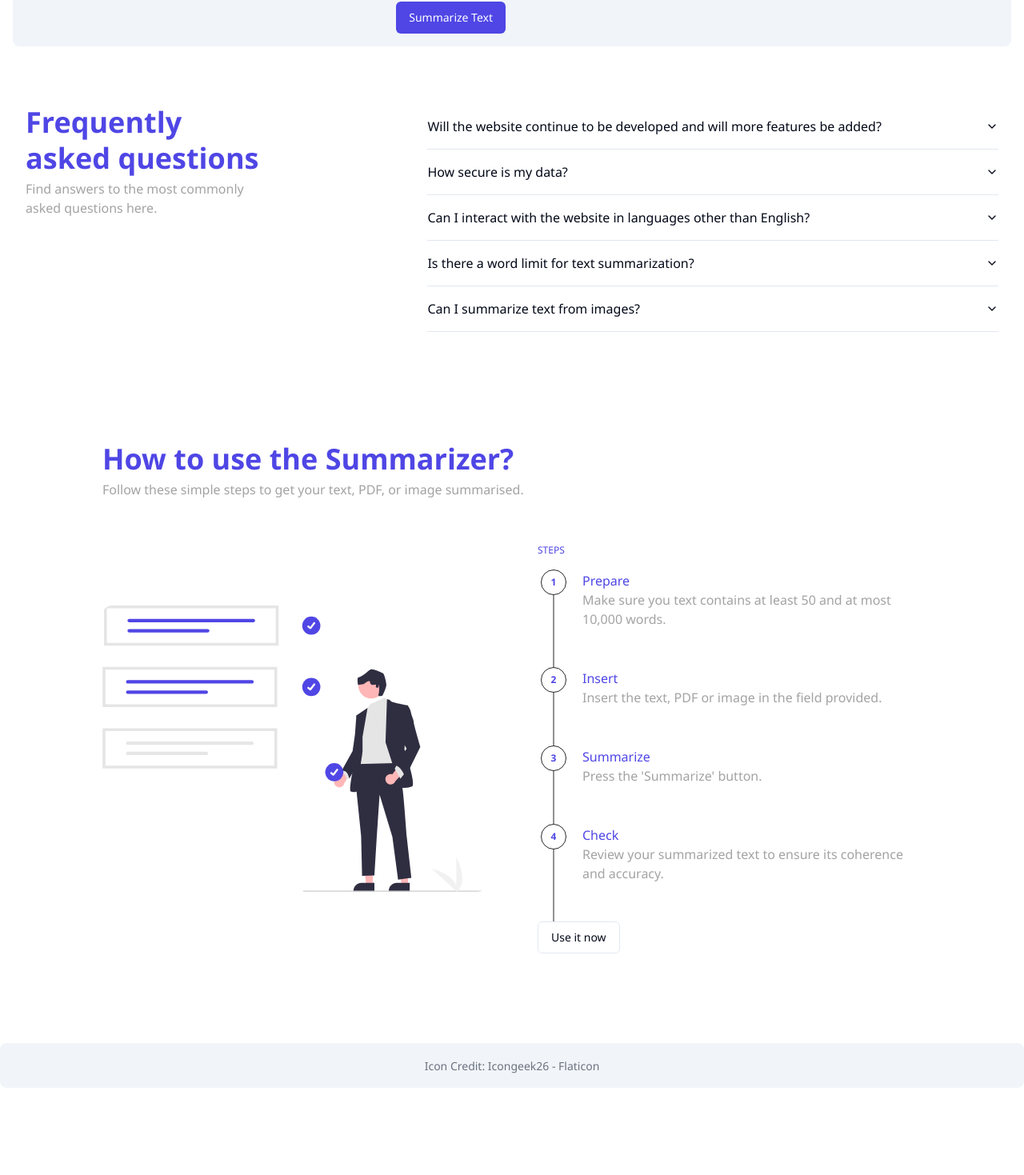
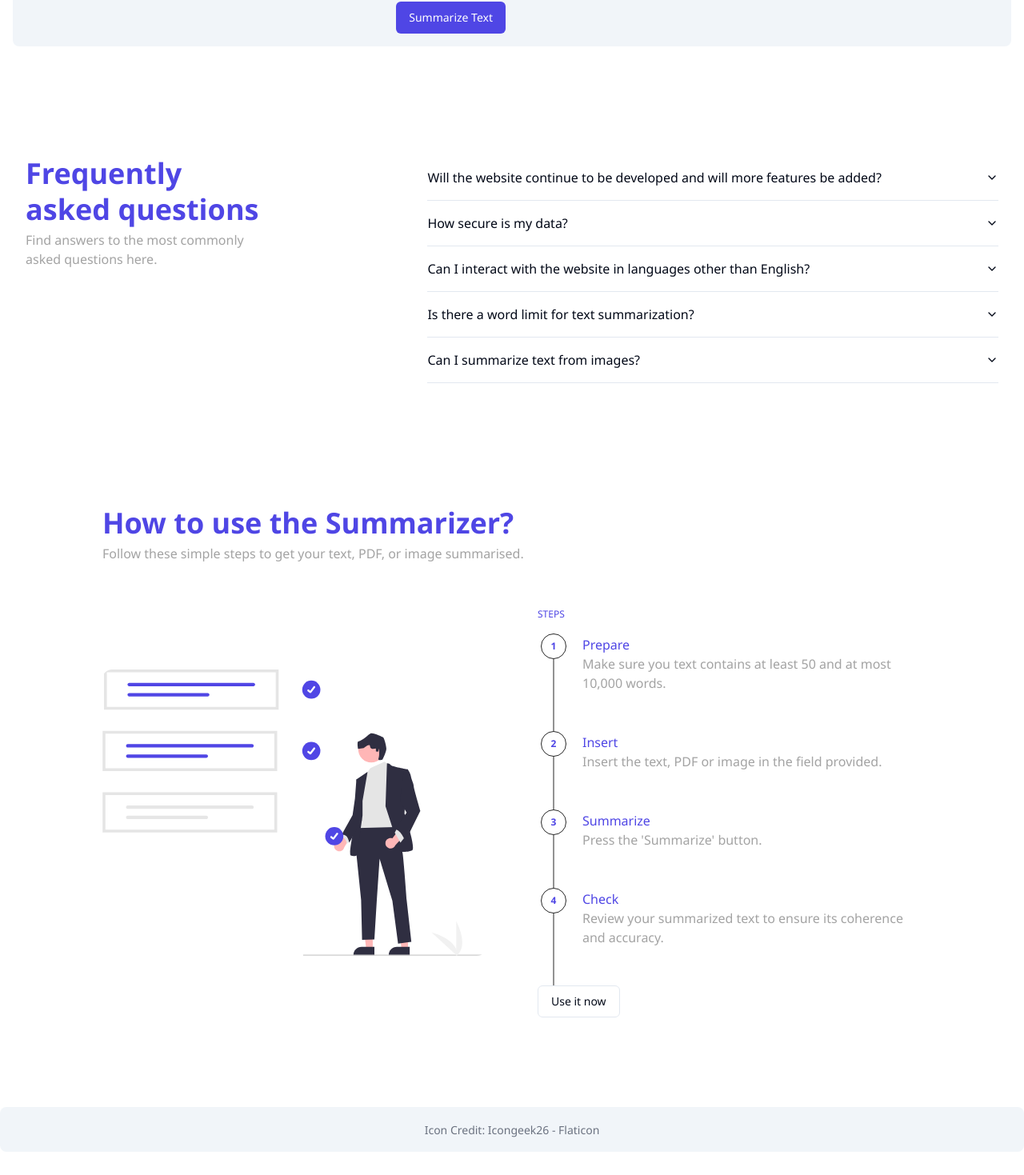
Before and after one commit to m-kuehnle/ai-tool, a React (Vite) app: page / in a window 1280 px wide. Shown: the part 1106-2575 px from the top of the page at 80% size. Before the commit the page ends 2498 px from the top, so only its background shows below. Built offline with nearby package versions, Linux system fonts and the light colour scheme; no server answers.

Commit message:
add spacing

```diff
--- a/src/App.tsx
+++ b/src/App.tsx
@@ -1,7 +1,6 @@
 import "./App.css";
 import { Tabs, TabsContent, TabsList, TabsTrigger } from "./components/ui/tabs";
 import { ThemeProvider } from "next-themes";
-import project from "./assets/project.svg";
 
 import Header from "./sections/header";
 import TextInput from "./sections/textInput";
@@ -11,7 +10,6 @@ import FAQ from "./sections/FAQ";
 import Steps from "./sections/steps";
 import Background from "./sections/background";
 import Footer from "./sections/footer";
-import { Button } from "./components/ui/button";
 
 function App() {
   const inputOptions = ["text-input", "file-input", "image-input"];
@@ -46,9 +44,13 @@ function App() {
           </Tabs>
         </div>
 
-        <FAQ />
+        <div className="mt-20">
+          <FAQ />
+        </div>
 
-        <Steps />
+        <div className="mt-4">
+          <Steps />
+        </div>
 
         <Footer />
       </ThemeProvider>
```
